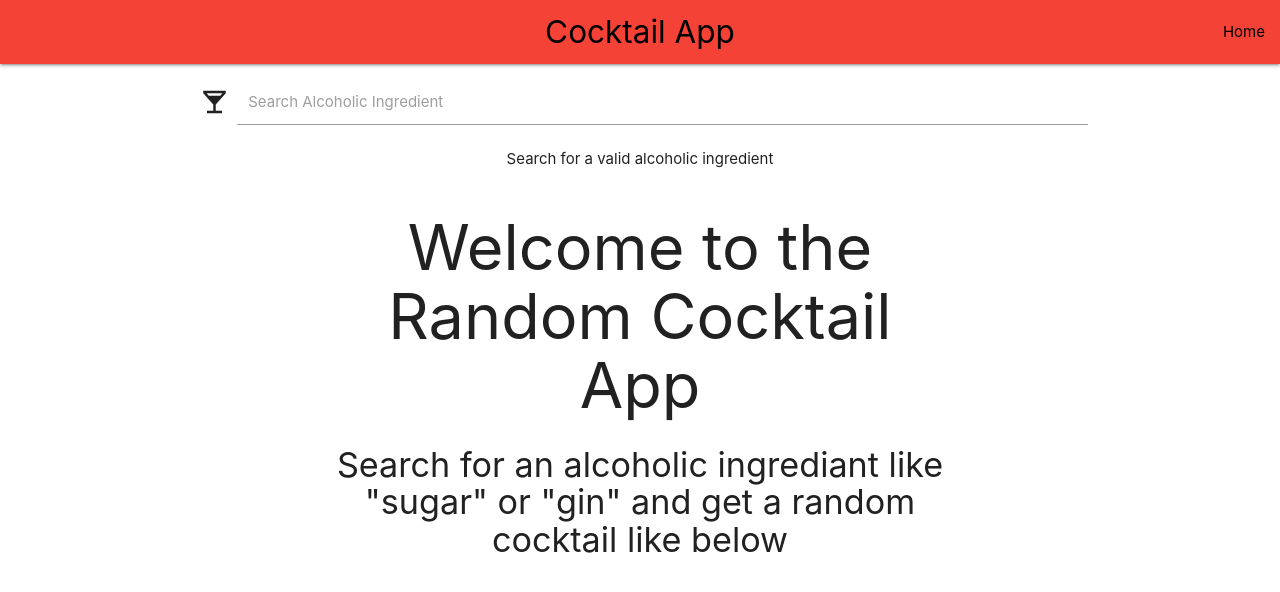
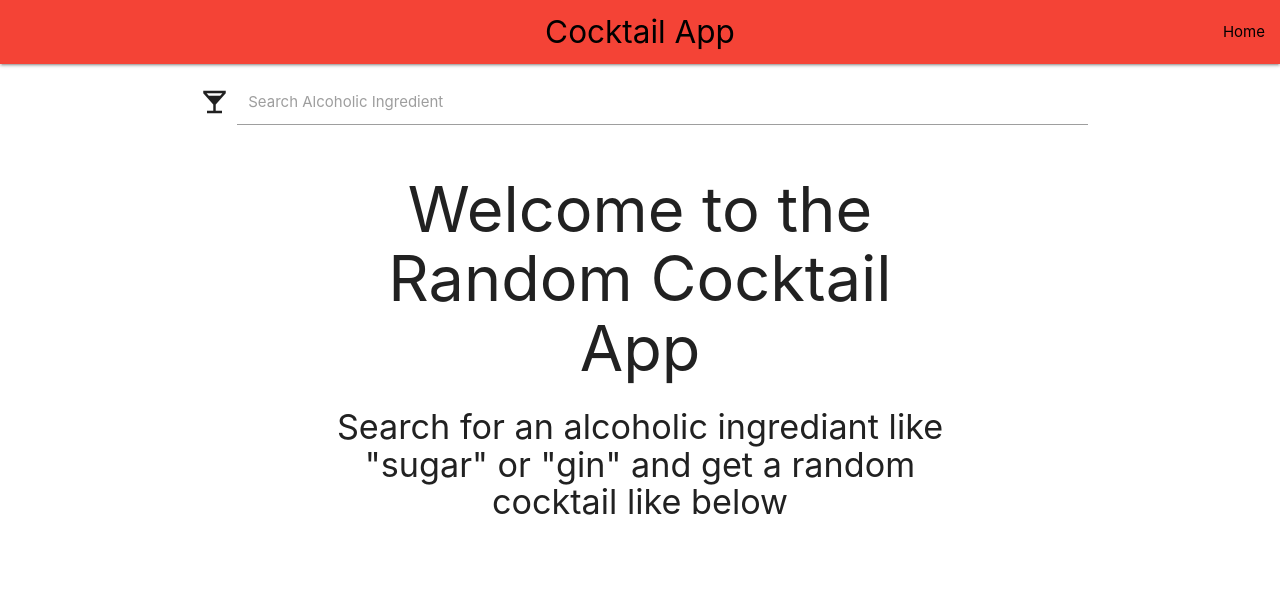
Before and after one commit to rach0022/mad9135-f20-c4-react-pwa, a React (Create React App) app: page / in a window 1280 px wide. Shown: the top 592 px of the page. Built offline with nearby package versions, Linux system fonts and the light colour scheme; no server answers.

Commit message:
removed unused header text from empty cocktail list

```diff
--- a/src/components/CocktailList.js
+++ b/src/components/CocktailList.js
@@ -39,13 +39,11 @@ function CocktailList({ searchTerm }) {
     : 0;
 
   // map out the cocktail elements
-  let cocktailElements = cocktailList.drinks ? (
-    cocktailList.drinks
+  let cocktailElements = cocktailList.drinks
+    ? cocktailList.drinks
       .map(mapCocktailElements)
       .slice(randomNum, randomNum + numberCards)
-  ) : (
-      <div>Search for a valid alcoholic ingredient <RandomCocktail mappingFunction={mapCocktailElements} /></div>
-    );
+    : <RandomCocktail mappingFunction={mapCocktailElements} />
 
   // callback function to randomize the drink list and return a new list
   const handleRandomizeClick = ev => {
```
